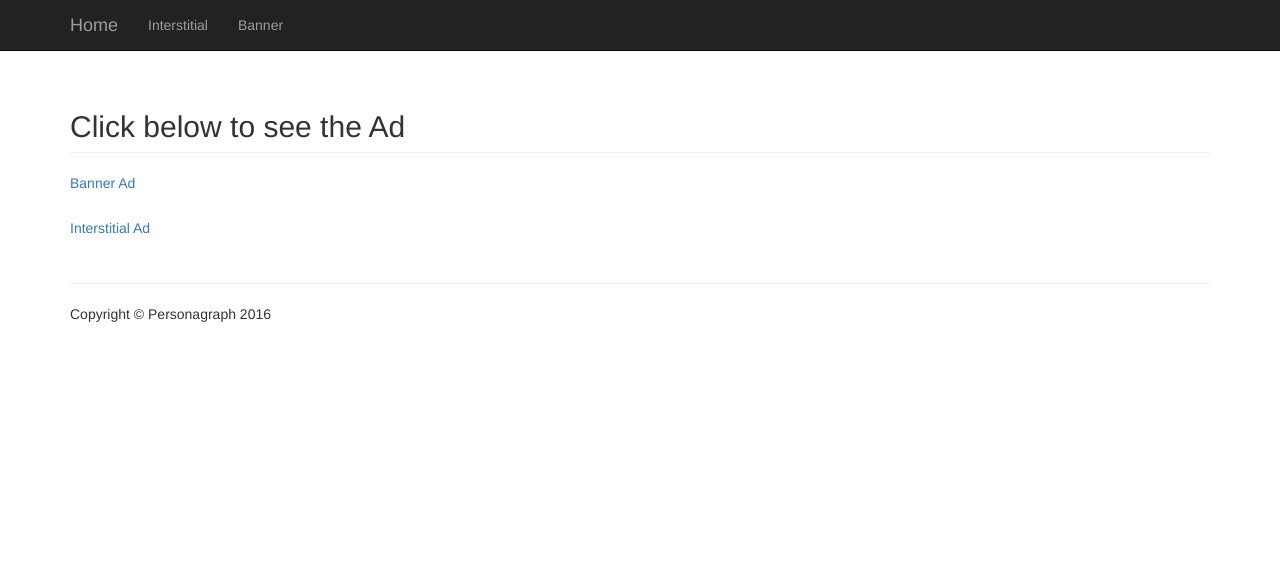
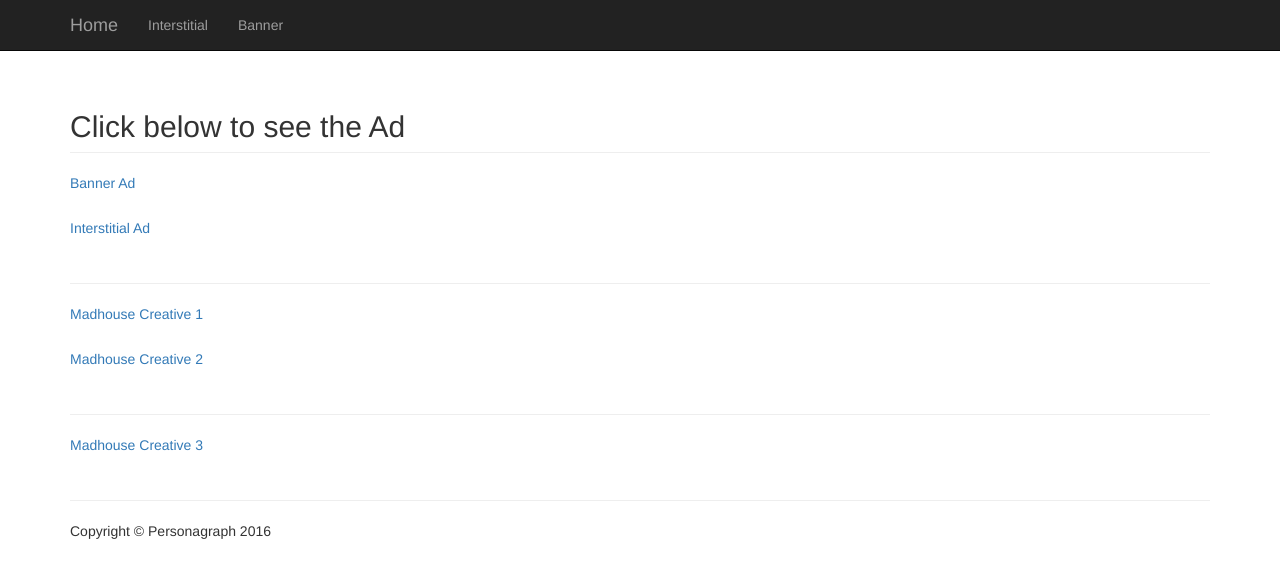
Before and after one commit to kumararunpathak/sdktest, a website: page public/index.html in a window 1280 px wide. Drawn offline with nearby package versions, Linux system fonts and the light colour scheme.

Commit message:
Added madhouse links

```diff
--- a/public/index.html
+++ b/public/index.html
@@ -71,6 +71,29 @@
 
     <hr>
 
+    <div class="row">
+        <div class="col-md-5" style="margin-bottom:25px">
+            <a href="mad1.html">Madhouse Creative 1</span></a>
+        </div>
+    </div>
+    <div></div>
+
+    <div class="row">
+        <div class="col-md-5" style="margin-bottom:25px">
+            <a  href="mad2.html">Madhouse Creative 2</span></a></div>
+    </div>
+
+    <hr>
+
+    <div class="row">
+        <div class="col-md-5" style="margin-bottom:25px">
+            <a href="mad3.html">Madhouse Creative 3</span></a>
+        </div>
+    </div>
+    <div></div>
+
+    <hr>
+
     <!-- Footer -->
     <footer>
         <div class="row">
```
